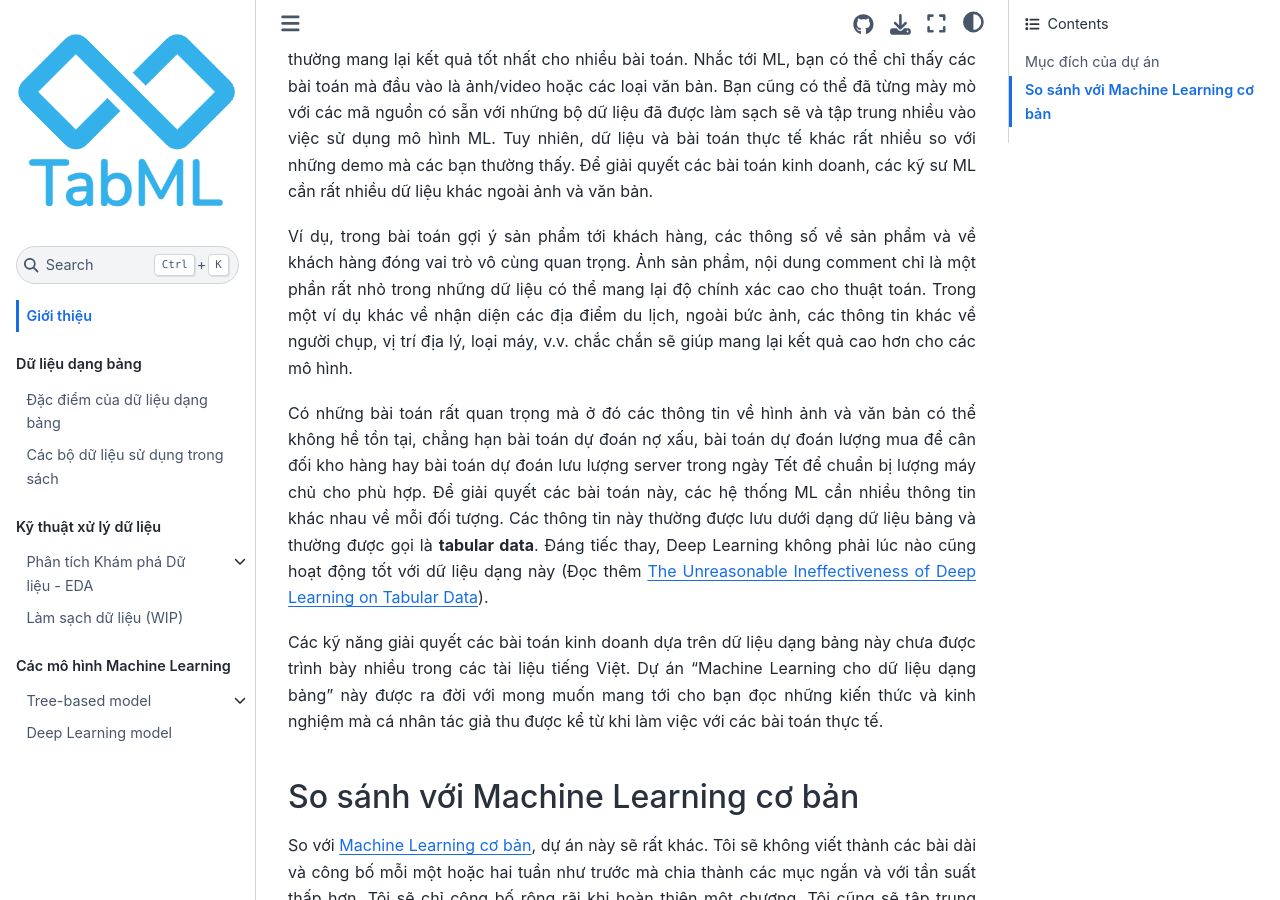
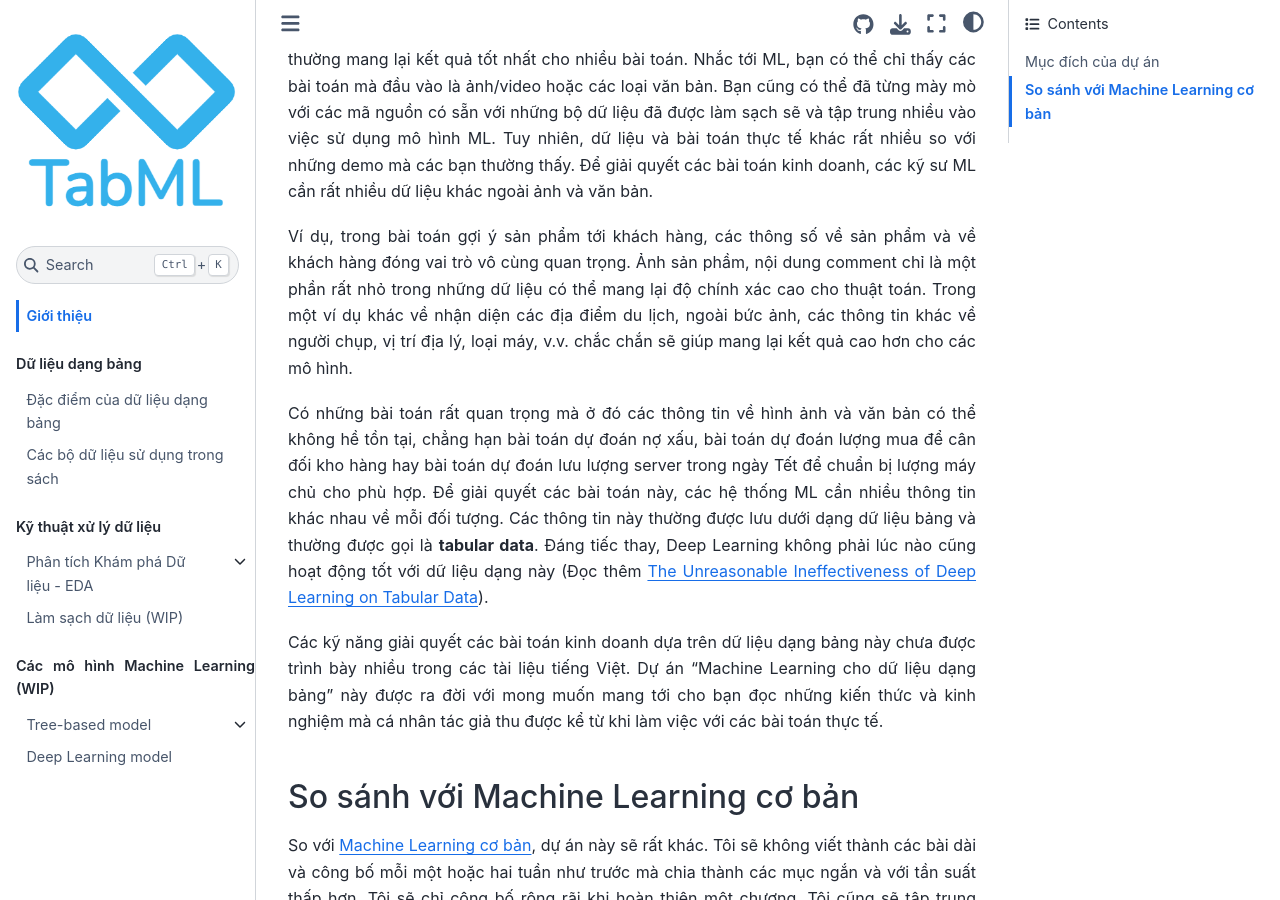
Before and after one commit to tiepvupsu/tabml_book, a Jupyter Book: the page built from book/intro.md, in a window 1280 px wide and 900 px high, scrolled down 399 px. Built offline with Jupyter Book 1.0.4 settings and Sphinx 7.4.7 and the Sphinx Book theme 1.1.4, drawn with Linux system fonts in a browser that asks for light colours.

Commit message:
Update book/_toc.yml

```diff
--- a/book/_toc.yml
+++ b/book/_toc.yml
@@ -25,7 +25,7 @@
       # sections:
       #   - file: ch_data_processing/titanic_numeric
 
-- part: Các mô hình Machine Learning
+- part: Các mô hình Machine Learning (WIP)
   chapters:
     - file: ch_model/tree
       sections:
```
